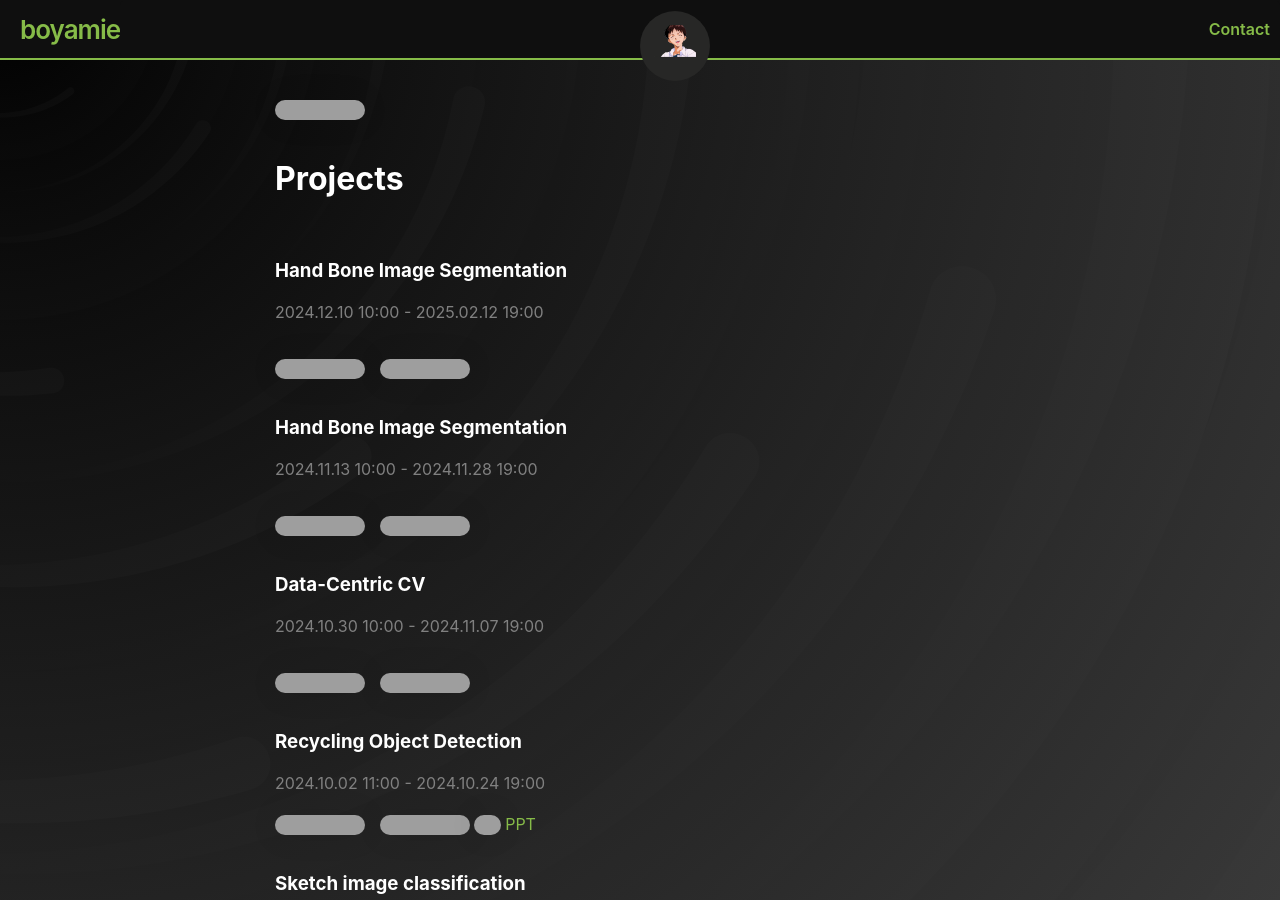
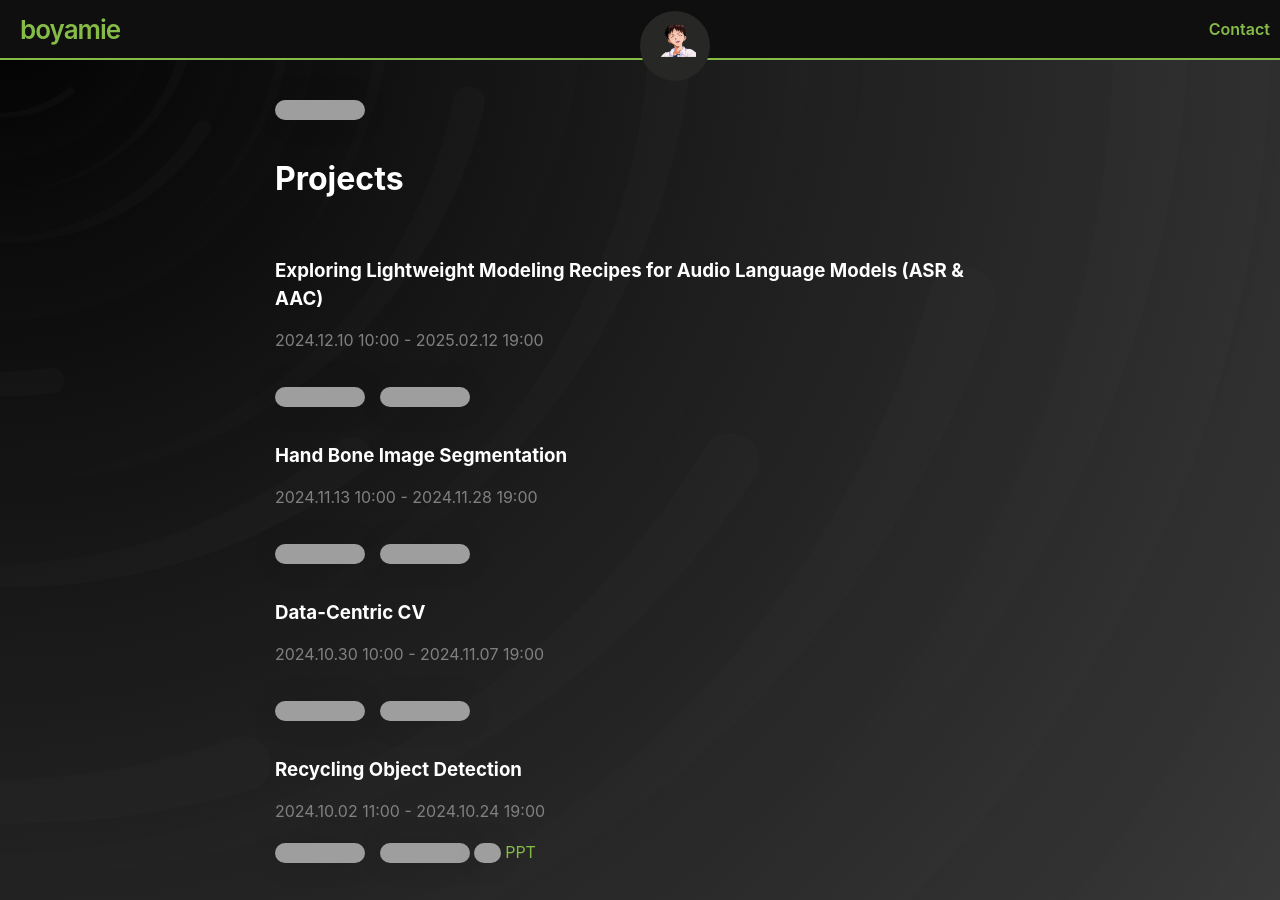
Before and after one commit to boyamie/boyamie.github.io, a Jekyll site: the page built from index.md, in a window 1280 px wide and 900 px high, cut to the strip 0-900 px from the top of the window. Built offline with Jekyll 4.4.1, drawn with Linux system fonts in a browser that asks for light colours; grey boxes are pictures that could not be loaded.

Commit message:
Update index.md

```diff
--- a/index.md
+++ b/index.md
@@ -8,7 +8,7 @@ author_profile: true
 # **Projects**
 <br>
 
-### **Hand Bone Image Segmentation**
+### **Exploring Lightweight Modeling Recipes for Audio Language Models (ASR & AAC)**
 <span style="color:grey">2024.12.10 10:00 - 2025.02.12 19:00</span>
 
 <a href="https://boyamie.github.io/reports/Nota.pdf">
```
